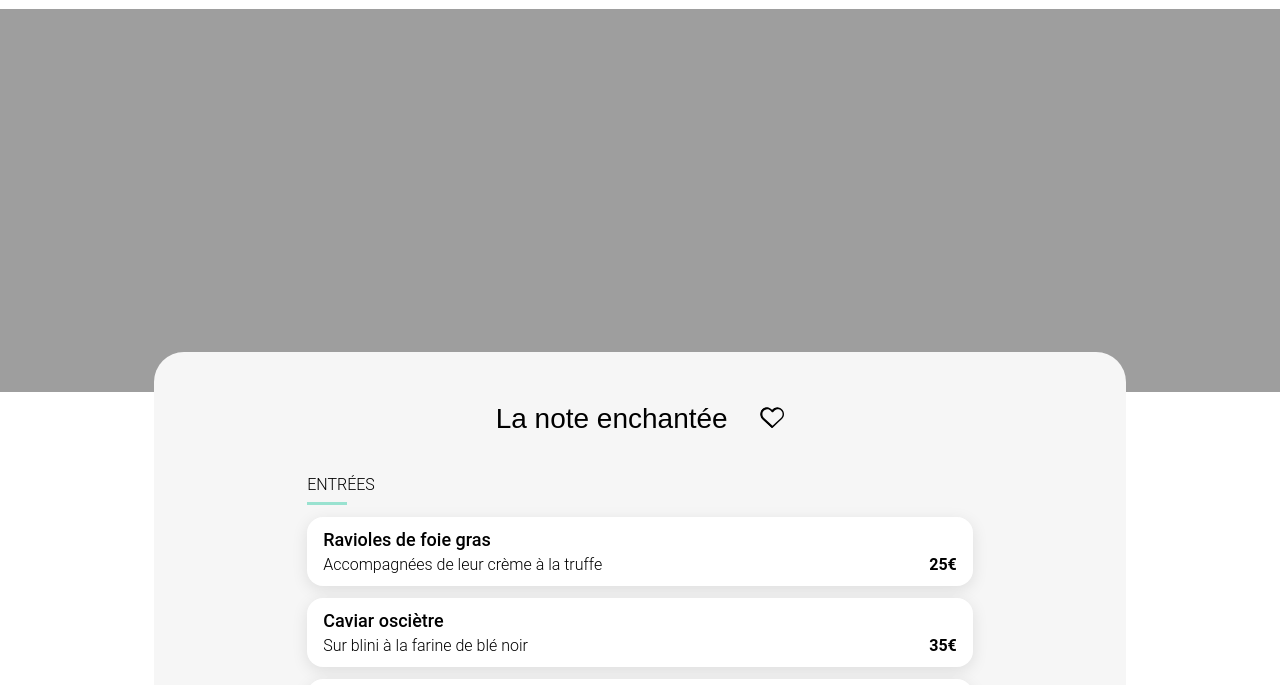
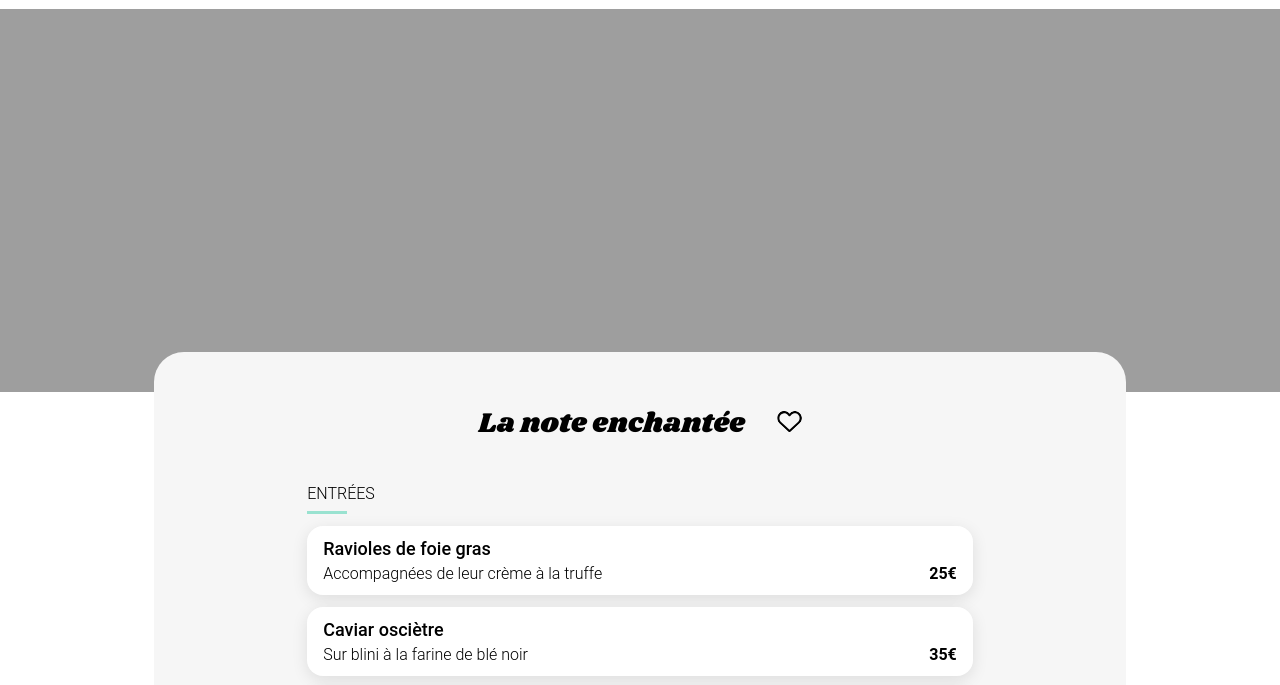
Before and after one commit to Tinouga/ohmyfood, a plain HTML site: page la-note-enchantee.html in a window 1280 px wide. Shown: the part 87-772 px from the top of the page. Drawn offline with Linux system fonts and the light colour scheme; the site is published under a folder, as on GitHub Pages, so addresses that start at the root find nothing.

Commit message:
refactorisation + added a fix for github not finding the shrikhand font

```diff
--- a/la-note-enchantee.html
+++ b/la-note-enchantee.html
@@ -2,9 +2,9 @@
 <html lang="en">
 <head>
     <meta charset="UTF-8">
-    <meta name="viewport" content="width=device-width, initial-scale=1"/>
+    <meta name="viewport" content="width=device-width, initial-scale=1">
     <title>La note enchantée</title>
-    <link rel="stylesheet" href="assets/main.css"/>
+    <link rel="stylesheet" href="assets/main.css">
 </head>
 <body class="bg-restaurant-page">
 <header>
@@ -23,9 +23,9 @@
     <section class="menu">
         <header>
             <h1 class="menu__restaurant-name">La note enchantée</h1>
-            <button class="btn btn-like">
+            <div class="btn btn-like">
                 <object data="assets/icons/heart_stroke.svg" type="image/svg+xml"></object>
-            </button>
+            </div>
         </header>
         <article class="course-card">
             <h2 class="order-1">Entrées</h2>
--- a/stylesheets/base/_fonts.scss
+++ b/stylesheets/base/_fonts.scss
@@ -1,4 +1,4 @@
 @font-face {
   font-family: "Shrikhand";
-  src: url("/assets/fonts/Shrikhand-Regular.ttf");
+  src: url("fonts/Shrikhand-Regular.ttf");
 }
```
Also changed, not shown: a-la-francaise.html (+4 -4 lines), index.html (+10 -10 lines), la-palette-du-gout.html (+4 -4 lines), le-delice-des-sens.html (+4 -4 lines), assets/main.css.
